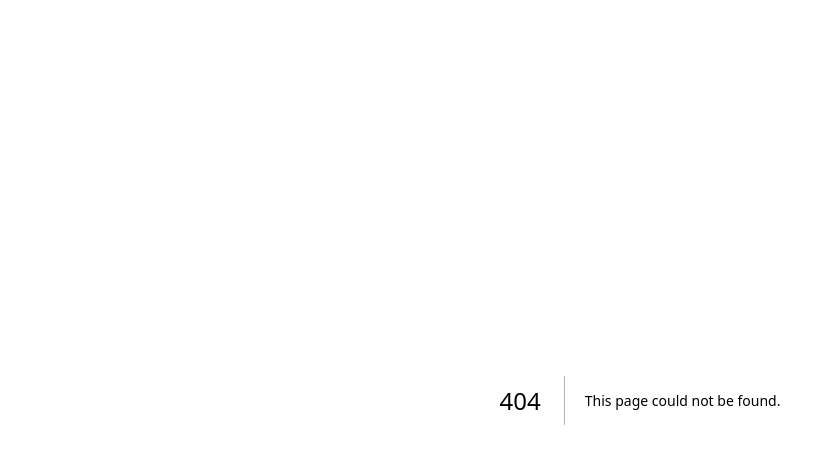
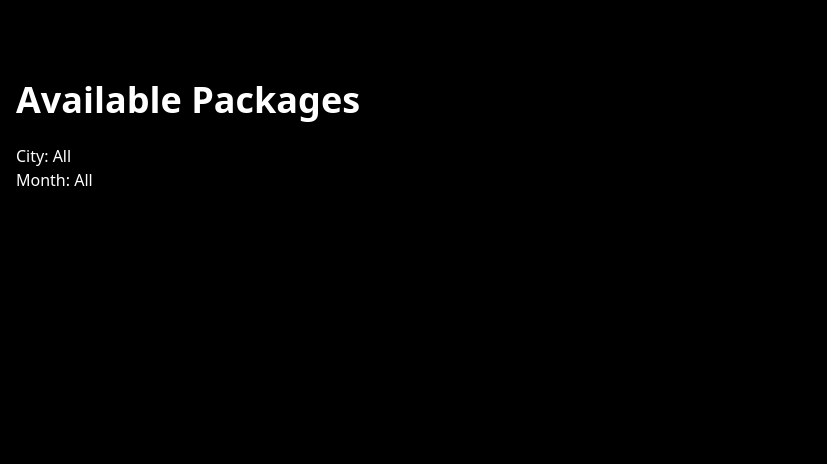
Before and after one commit to sohilcodes/safar-al-haramayn, a Next.js app: page /get-packages in a window 1280 px wide. Before the commit this address had no page. Shown: the top 464 px of the page, without its empty margins (0-827 px from the left). Built offline with nearby package versions, Linux system fonts and the light colour scheme.

Commit message:
Create page.tsx

```diff
--- /dev/null
+++ b/app/get-packages/page.tsx
@@ -0,0 +1,26 @@
+interface Props {
+  searchParams: {
+    city?: string;
+    month?: string;
+  };
+}
+
+export default function GetPackagesPage({
+  searchParams,
+}: Props) {
+  return (
+    <main className="container mx-auto px-4 py-20">
+      <h1 className="text-4xl font-bold mb-6">
+        Available Packages
+      </h1>
+
+      <p>
+        City: {searchParams.city || "All"}
+      </p>
+
+      <p>
+        Month: {searchParams.month || "All"}
+      </p>
+    </main>
+  );
+}
```
